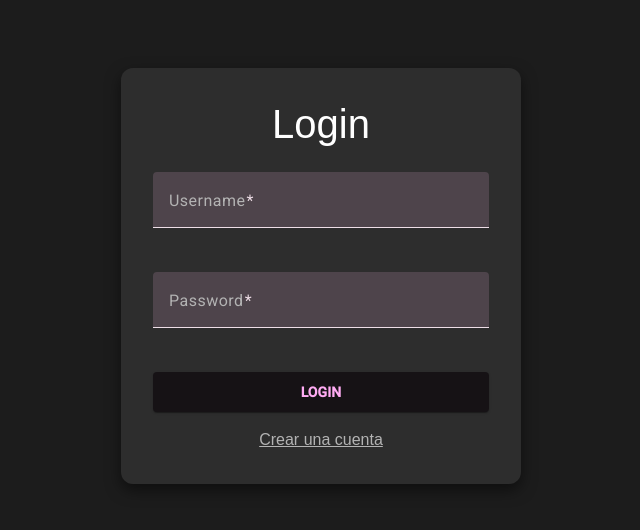
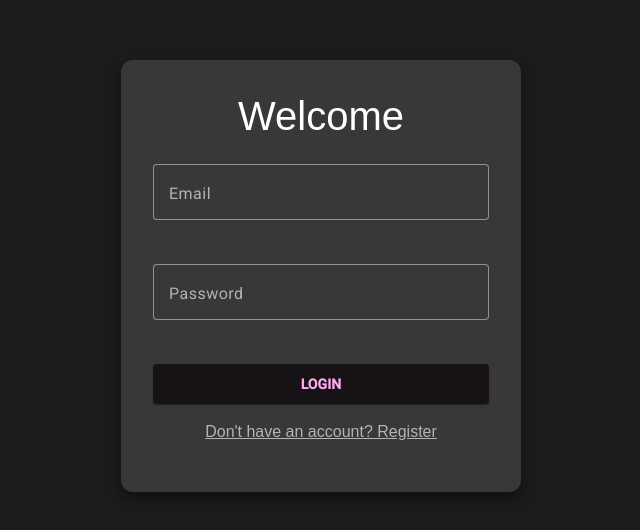
Before and after one commit to EliwtFdez/Appcluster, an Angular app: page /login in a window 1280 px wide. Shown: the part 124-654 px from the top of the page, without its empty margins (319-959 px from the left). Built offline with nearby package versions, Linux system fonts and the light colour scheme.

Commit message:
Better Ux

```diff
--- a/src/app/login/login.component.html
+++ b/src/app/login/login.component.html
@@ -1,30 +1,53 @@
 <div class="parent">
-    <div class="div3">
-<div class="login-container">
-    <div class="login-card">
-      <h1>Login</h1>
-      <form>
-        <mat-form-field appearance="fill">
-          <mat-label>Username</mat-label>
-          <input matInput type="text" required />
-        </mat-form-field>
+  <div class="login-card">
+    <h1 class="title">Welcome</h1>
 
-        <mat-form-field appearance="fill">
-          <mat-label>Password</mat-label>
-          <input matInput type="password" required />
-        </mat-form-field>
+    <!-- Campo de Email -->
+    <mat-form-field appearance="outline" class="input">
+      <mat-label>Email</mat-label>
+      <input
+        matInput
+        [(ngModel)]="email"
+        (input)="error = ''"
+        type="email"
+        placeholder="Enter your email"
+        [disabled]="isLoading"
+      />
+    </mat-form-field>
 
-        <button mat-raised-button color="primary"   [routerLink]="['/home']"class="login-button">
-          Login
-        </button>
+    <!-- Campo de Password -->
+    <mat-form-field appearance="outline" class="input">
+      <mat-label>Password</mat-label>
+      <input
+        matInput
+        [(ngModel)]="password"
+        (input)="error = ''"
+        type="password"
+        placeholder="Enter your password"
+        [disabled]="isLoading"
+      />
+    </mat-form-field>
 
-        <!-- Crear un Crear una usuario y un subrallado lijero y que sea clieable-->
-        <div class="create-account">
-            <a [routerLink]="['/register']" routerLinkActive="router-link-active"  class="create-account-link">Crear una cuenta</a>
-          </div>
+    <!-- Mensaje de Error -->
+    <div *ngIf="error" class="error-message">
+      {{ error }}
+    </div>
 
-       <!-- Crear una animacion donde este una animacion de carga cada vez que se produsca un evento click en los botones-->
-      </form>
-    </div>
+    <!-- Botón de Submit -->
+    <button
+      mat-raised-button
+      color="primary"
+      class="button"
+      (click)="handleLogin()"
+      [disabled]="isLoading"
+    >
+      <span *ngIf="!isLoading">Login</span>
+      <mat-spinner *ngIf="isLoading" diameter="20" class="spinner"></mat-spinner>
+    </button>
+
+    <!-- Enlace para navegar a Register -->
+    <p class="link" (click)="navigateToRegister()">
+      Don't have an account? Register
+    </p>
+  </div>
 </div>
-</div>
--- a/src/app/login/login.component.scss
+++ b/src/app/login/login.component.scss
@@ -1,28 +1,22 @@
+body, html {
+  margin: 0;
+  padding: 0;
+  height: 100%;
+  background-color: #2d2d2d; // Fondo gris oscuro para toda la página
+  font-family: 'Segoe UI', Tahoma, Geneva, Verdana, sans-serif;
+}
+
+/* Contenedor principal que centra el contenido vertical y horizontalmente */
 .parent {
   display: flex;
   justify-content: center;
   align-items: center;
   height: 100vh;
-    background-color: #1c1c1c; // Fondo negro
-    margin: 0;
 }
 
-  .div3 {
-    display: flex;
-    justify-content: center;
-    align-items: center;
-    width: 100%;
-  }
-
-  .login-container {
-    display: flex;
-    justify-content: center;
-    align-items: center;
-    width: 100%;
-  }
-
+/* Tarjeta de Login elegante */
 .login-card {
-    background-color: #2d2d2d; // Fondo gris oscuro
+  background-color: #383838; // Un gris oscuro un poco más claro para destacar la tarjeta
   padding: 2rem;
   border-radius: 12px;
   box-shadow: 0 6px 15px rgba(0, 0, 0, 0.5);
@@ -31,34 +25,33 @@
   width: 100%;
 }
 
-  h1 {
-    color: #ffffff; // Color blanco para el título
+/* Título */
+.title {
+  color: #ffffff; // Blanco para resaltar sobre el fondo oscuro
   margin-bottom: 1.5rem;
 }
 
+/* Estilos para Angular Material: mat-form-field y sus elementos */
 mat-form-field {
   width: 100%;
   margin-bottom: 1.5rem;
-
-    mat-label {
-      color: #b3b3b3; // Color gris claro para las etiquetas
+}
+mat-form-field mat-label {
+  color: #b3b3b3; // Etiquetas en gris claro
+}
+mat-form-field input {
+  color: #ffffff; // Texto de los inputs en blanco
+}
+mat-form-field .mat-mdc-form-field-flex {
+  background-color: #404040; // Fondo interno del input
+  border-radius: 4px;
+}
+mat-form-field .mat-mdc-form-field-ripple {
+  background-color: #757575; // Subrayado en tono gris
 }
 
-    input {
-      color: #ffffff; // Texto blanco
-    }
-
-    .mat-mdc-form-field-flex {
-      background-color: #404040; // Fondo del input
-      border-radius: 4px;
-    }
-
-    .mat-mdc-form-field-ripple {
-      background-color: #757575; // Color del subrayado
-    }
-  }
-
-  .login-button {
+/* Botón de Login */
+.button {
   width: 100%;
   padding: 0.8rem;
   border-radius: 4px;
@@ -69,23 +62,25 @@
   border: none;
   cursor: pointer;
   transition: background-color 0.3s ease;
-
-    &:hover {
+}
+.button:hover {
   background-color: #777777;
 }
+
+/* Enlace para navegar a Register */
+.link {
+  margin-top: 1rem;
+  color: #b3b3b3;
+  text-decoration: underline;
+  cursor: pointer;
+  transition: color 0.3s ease;
+}
+.link:hover {
+  color: #ffffff;
 }
 
-  .create-account {
-    margin-top: 1rem;
-
-    .create-account-link {
-      color: #b3b3b3; // Color gris claro
-      text-decoration: underline; // Subrayado ligero
-      cursor: pointer;
-      transition: color 0.3s ease;
-
-      &:hover {
-        color: #ffffff; // Cambiar a blanco al pasar el mouse
+/* Mensaje de Error */
+.error-message {
+  color: #ff6b6b; // Rojo suave para errores
+  margin-bottom: 1rem;
 }
-    }
-  }
--- a/src/app/login/login.component.ts
+++ b/src/app/login/login.component.ts
@@ -1,31 +1,83 @@
 import { Component } from '@angular/core';
+import { FormsModule } from '@angular/forms';
+import { Router } from '@angular/router';
 import { MatInputModule } from '@angular/material/input';
 import { MatButtonModule } from '@angular/material/button';
 import { MatFormFieldModule } from '@angular/material/form-field';
-import { HttpClientModule } from '@angular/common/http';
-import { RouterModule, Routes } from '@angular/router';
+import { MatProgressSpinnerModule } from '@angular/material/progress-spinner';
 import { CommonModule } from '@angular/common';
-
+import { MatSnackBar } from '@angular/material/snack-bar';
 
 @Component({
   selector: 'app-login',
-  standalone: true, // Indica que este es un componente standalone
+  standalone: true,
   imports: [
+    FormsModule,
     MatInputModule,
     MatButtonModule,
     MatFormFieldModule,
-    CommonModule,
-    RouterModule
+    MatProgressSpinnerModule,
+    CommonModule
   ],
   templateUrl: './login.component.html',
-  styleUrls: ['./login.component.scss'] // Corrección aquí
+  styleUrls: ['./login.component.scss']
 })
 export class LoginComponent {
+  email: string = '';
+  password: string = '';
+  isLoading: boolean = false;
+  error: string = '';
 
-  showRegister: boolean = false;
+  constructor(private router: Router, private snackBar: MatSnackBar) {}
 
-  toggleForm() {
-    this.showRegister = !this.showRegister;
+  // Helper function para validar emails
+  isEmailValid(email: string): boolean {
+    const emailRegex = /^[^\s@]+@[^\s@]+\.[^\s@]+$/;
+    return emailRegex.test(email);
   }
 
+  async handleLogin(): Promise<void> {
+    try {
+      this.error = '';
+
+      // Validaciones básicas
+      if (!this.email || !this.password) {
+        this.error = 'Please fill in all fields';
+        return;
+      }
+
+      if (!this.isEmailValid(this.email)) {
+        this.error = 'Please enter a valid email address';
+        return;
+      }
+
+      if (this.password.length < 6) {
+        this.error = 'Password must be at least 6 characters long';
+        return;
+      }
+
+      // Activar el estado de carga
+      this.isLoading = true;
+
+      // Simulación de "API call" con retraso de 1 segundo
+      await new Promise((resolve) => setTimeout(resolve, 1000));
+
+      console.log('Email:', this.email);
+      console.log('Password:', this.password);
+
+      // Navegar a la pantalla Home después del login
+      this.router.navigate(['/home']);
+    } catch (err) {
+      this.error = 'An error occurred during login';
+      console.error(err);
+    } finally {
+      this.isLoading = false;
+    }
+  }
+
+  navigateToRegister(): void {
+    if (!this.isLoading) {
+      this.router.navigate(['/register']);
+    }
+  }
 }
--- a/src/app/register/register.component.html
+++ b/src/app/register/register.component.html
@@ -2,43 +2,74 @@
   <div class="div3">
     <div class="login-container">
       <div class="login-card">
-        <h1>Registro</h1>
-        <form>
-          <mat-form-field appearance="fill">
+        <h1 class="title">Registro</h1>
+        <form (ngSubmit)="handleRegister()" class="register-form">
+          <!-- Campo de Nombre -->
+          <mat-form-field appearance="outline" class="input">
             <mat-label>Nombre</mat-label>
             <input matInput type="text" required />
           </mat-form-field>
 
-          <mat-form-field appearance="fill">
+          <!-- Campo de Email -->
+          <mat-form-field appearance="outline" class="input">
             <mat-label>Email</mat-label>
-            <input matInput type="email" required />
+            <input
+              matInput
+              [(ngModel)]="email"
+              (input)="error = ''"
+              type="email"
+              placeholder="Enter your email"
+              [disabled]="isLoading"
+              required
+            />
           </mat-form-field>
 
-          <mat-form-field appearance="fill">
+          <!-- Campo de Número de Casa -->
+          <mat-form-field appearance="outline" class="input">
             <mat-label>Num. de casa</mat-label>
             <input matInput type="number" required />
           </mat-form-field>
 
-
-          <mat-form-field appearance="fill">
+          <!-- Campo de Contraseña -->
+          <mat-form-field appearance="outline" class="input">
             <mat-label>Contraseña</mat-label>
             <input matInput type="password" required />
           </mat-form-field>
 
-          <mat-form-field appearance="fill">
+          <!-- Campo de Confirmar Contraseña -->
+          <mat-form-field appearance="outline" class="input">
             <mat-label>Confirmar Contraseña</mat-label>
             <input matInput type="password" required />
           </mat-form-field>
 
-          <button mat-raised-button color="primary" class="register-button">
-            Registrarse
+          <!-- Botón de Registro -->
+          <button
+            mat-raised-button
+            color="primary"
+            class="register-button"
+            type="submit"
+            [disabled]="isLoading"
+          >
+            <span *ngIf="!isLoading">Registrarse</span>
+            <mat-spinner
+              *ngIf="isLoading"
+              diameter="20"
+              class="spinner"
+            ></mat-spinner>
           </button>
 
-            <div class="toggle-form">
-                <a [routerLink]="['/login']" routerLinkActive="router-link-active"  class="toggle-link">¿Ya tienes una cuenta? Inicia sesión</a>
-            </div>
-       <!-- Crear una animacion donde este una animacion de carga cada vez que se produsca un evento click en los botones-->
-
+          <!-- Enlace para Iniciar Sesión -->
+          <div class="toggle-form">
+            <p>
+              ¿Ya tienes una cuenta?
+              <a
+                [routerLink]="['/login']"
+                routerLinkActive="router-link-active"
+                class="toggle-link"
+                >Inicia sesión</a
+              >
+            </p>
+          </div>
         </form>
       </div>
     </div>
--- a/src/app/register/register.component.scss
+++ b/src/app/register/register.component.scss
@@ -1,91 +1,145 @@
+body, html {
+  margin: 0;
+  padding: 0;
+  height: 100%;
+  background-color: #2d2d2d; // Fondo oscuro
+  font-family: 'Segoe UI', Tahoma, Geneva, Verdana, sans-serif;
+  color: #ffffff; // Texto blanco por defecto
+}
+
+/* Contenedor principal */
 .parent {
   display: flex;
   justify-content: center;
   align-items: center;
-    height: 100vh;
-    background-color: #1c1c1c; // Fondo negro
-    margin: 0;
+  min-height: 100vh;
+  padding: 1rem;
+  background-color: #2d2d2d;
 }
 
-  .div3 {
-    display: flex;
-    justify-content: center;
-    align-items: center;
-    width: 100%;
-  }
-
+/* Contenedor del formulario */
 .login-container {
   display: flex;
   justify-content: center;
   align-items: center;
   width: 100%;
+  max-width: 1200px;
 }
 
+/* Tarjeta de Registro */
 .login-card {
-    background-color: #2d2d2d; // Fondo gris oscuro
-    padding: 2rem;
-    border-radius: 12px;
-    box-shadow: 0 6px 15px rgba(0, 0, 0, 0.5);
+  background-color: #383838; // Fondo gris oscuro
+  padding: 2.5rem;
+  border-radius: 16px;
+  box-shadow: 0 8px 20px rgba(0, 0, 0, 0.6);
+  width: 100%;
+  max-width: 450px;
   text-align: center;
-    max-width: 400px;
-    width: 100%;
 }
 
-  h1 {
-    color: #ffffff; // Color blanco para el título
-    margin-bottom: 1.5rem;
+/* Título */
+.title {
+  color: #ffffff;
+  font-size: 2rem;
+  margin-bottom: 2rem;
+  font-weight: 600;
 }
 
+/* Formulario */
+.register-form {
+  display: flex;
+  flex-direction: column;
+  gap: 1.5rem;
+}
+
+/* Estilos para Angular Material con apariencia outline */
 mat-form-field {
   width: 100%;
-    margin-bottom: 1.5rem;
-
-    mat-label {
-      color: #b3b3b3; // Color gris claro para las etiquetas
+  margin-bottom: 1rem;
 }
 
-    input {
-      color: #ffffff; // Texto blanco
+mat-form-field.mat-form-field-appearance-outline .mat-form-field-outline {
+  color: #757575; // Color del borde
 }
 
-    .mat-mdc-form-field-flex {
-      background-color: #404040; // Fondo del input
-      border-radius: 4px;
+mat-form-field.mat-form-field-appearance-outline .mat-form-field-outline-thick {
+  color: #ffffff; // Color del borde cuando está enfocado
 }
 
-    .mat-mdc-form-field-ripple {
-      background-color: #757575; // Color del subrayado
+mat-form-field.mat-form-field-appearance-outline .mat-form-field-label {
+  color: #b3b3b3; // Color de la etiqueta
 }
+
+mat-form-field.mat-form-field-appearance-outline .mat-input-element {
+  color: #ffffff; // Color del texto del input
+}
+
+mat-form-field.mat-form-field-appearance-outline .mat-form-field-wrapper {
+  padding-bottom: 0; // Ajuste para reducir el espacio inferior
+}
+
+/* Botón de Registro */
+.register-button {
+  width: 100%;
+  padding: 1rem;
+  border-radius: 8px;
+  background-color: #555555;
+  color: #ffffff;
+  font-size: 1rem;
+  font-weight: bold;
+  text-transform: uppercase;
+  border: none;
+  cursor: pointer;
+  transition: background-color 0.3s ease, transform 0.2s ease;
+}
+
+.register-button:hover {
+  background-color: #777777;
+  transform: scale(1.02);
+}
+
+.register-button:disabled {
+  background-color: #333333;
+  cursor: not-allowed;
+  opacity: 0.7;
+}
+
+/* Spinner dentro del botón */
+.spinner {
+  margin: 0 auto;
+  color: #ffffff;
+}
+
+/* Enlace para Iniciar Sesión */
+.toggle-form {
+  margin-top: 1.5rem;
+  color: #b3b3b3;
+  font-size: 0.9rem;
+}
+
+.toggle-link {
+  color: #ffffff;
+  text-decoration: none;
+  font-weight: 500;
+  transition: color 0.3s ease;
+}
+
+.toggle-link:hover {
+  color: #ff6b6b; // Rojo suave para resaltar
+}
+
+/* Responsive Design */
+@media (max-width: 600px) {
+  .login-card {
+    padding: 1.5rem;
+  }
+
+  .title {
+    font-size: 1.5rem;
   }
 
   .register-button {
-    width: 100%;
     padding: 0.8rem;
-    border-radius: 4px;
-    background-color: #555555;
-    color: #ffffff;
-    text-transform: uppercase;
-    font-weight: bold;
-    border: none;
-    cursor: pointer;
-    transition: background-color 0.3s ease;
-
-    &:hover {
-      background-color: #777777;
+    font-size: 0.9rem;
   }
 }
-
-  .toggle-form {
-    margin-top: 1rem;
-
-    .toggle-link {
-      color: #b3b3b3; // Color gris claro
-      text-decoration: underline; // Subrayado ligero
-      cursor: pointer;
-      transition: color 0.3s ease;
-
-      &:hover {
-        color: #ffffff; // Cambiar a blanco al pasar el mouse
-      }
-    }
-  }
--- a/src/app/register/register.component.ts
+++ b/src/app/register/register.component.ts
@@ -1,30 +1,88 @@
 import { CommonModule } from '@angular/common';
 import { Component } from '@angular/core';
-import { FormsModule, ReactiveFormsModule } from '@angular/forms';
+import { FormsModule } from '@angular/forms';
 import { MatButtonModule } from '@angular/material/button';
 import { MatFormFieldModule } from '@angular/material/form-field';
 import { MatInputModule } from '@angular/material/input';
-import { BrowserModule } from '@angular/platform-browser';
-import { BrowserAnimationsModule } from '@angular/platform-browser/animations';
-import { RouterModule } from '@angular/router';
+import { MatProgressSpinnerModule } from '@angular/material/progress-spinner';
+import { MatSnackBar } from '@angular/material/snack-bar';
+import { Router, RouterModule } from '@angular/router';
 
 @Component({
   selector: 'app-register',
+  standalone: true,
   imports: [
     MatInputModule,
     MatButtonModule,
     MatFormFieldModule,
     CommonModule,
-    RouterModule
+    RouterModule,
+    MatProgressSpinnerModule,
+    FormsModule,
+    ],
+    templateUrl: './register.component.html',
+    styleUrls: ['./register.component.scss']
+})
 
-    ],
-  templateUrl: './register.component.html',
-  styleUrl: './register.component.scss'
-})
 export class RegisterComponent {
-  showLogin: boolean = false;
+  email: string = '';
+  username: string = '';
+  password: string = '';
+  confirmPassword: string = '';
+  isLoading: boolean = false;
+  error: string = '';
 
-  toggleToLogin() {
-    this.showLogin = !this.showLogin;
+  constructor(private router: Router, private snackBar: MatSnackBar) {}
+
+  isEmailValid(email: string): boolean {
+    const emailRegex = /^[^\s@]+@[^\s@]+\.[^\s@]+$/;
+    return emailRegex.test(email);
+  }
+
+  async handleRegister(): Promise<void> {
+    try {
+      this.error = '';
+
+      if (!this.email || !this.username || !this.password || !this.confirmPassword) {
+        this.error = 'Please fill in all fields';
+        return;
+      }
+
+      if (!this.isEmailValid(this.email)) {
+        this.error = 'Please enter a valid email address';
+        return;
+      }
+
+      if (this.password.length < 6) {
+        this.error = 'Password must be at least 6 characters long';
+        return;
+      }
+
+      if (this.password !== this.confirmPassword) {
+        this.error = 'Passwords do not match';
+        return;
+      }
+
+      this.isLoading = true;
+      await new Promise((resolve) => setTimeout(resolve, 1000));
+
+      console.log('Email:', this.email);
+      console.log('Username:', this.username);
+      console.log('Password:', this.password);
+
+      this.snackBar.open('Registration successful!', 'Close', { duration: 3000 });
+      this.router.navigate(['/login']);
+    } catch (err) {
+      this.error = 'An error occurred during registration';
+      console.error(err);
+    } finally {
+      this.isLoading = false;
+    }
+  }
+
+  navigateToLogin(): void {
+    if (!this.isLoading) {
+      this.router.navigate(['/login']);
+    }
   }
 }
```
Also changed, not shown: src/services/Auth.service.ts (added, +23 -0 lines). Lines whose indentation alone changed are shown as unchanged.
